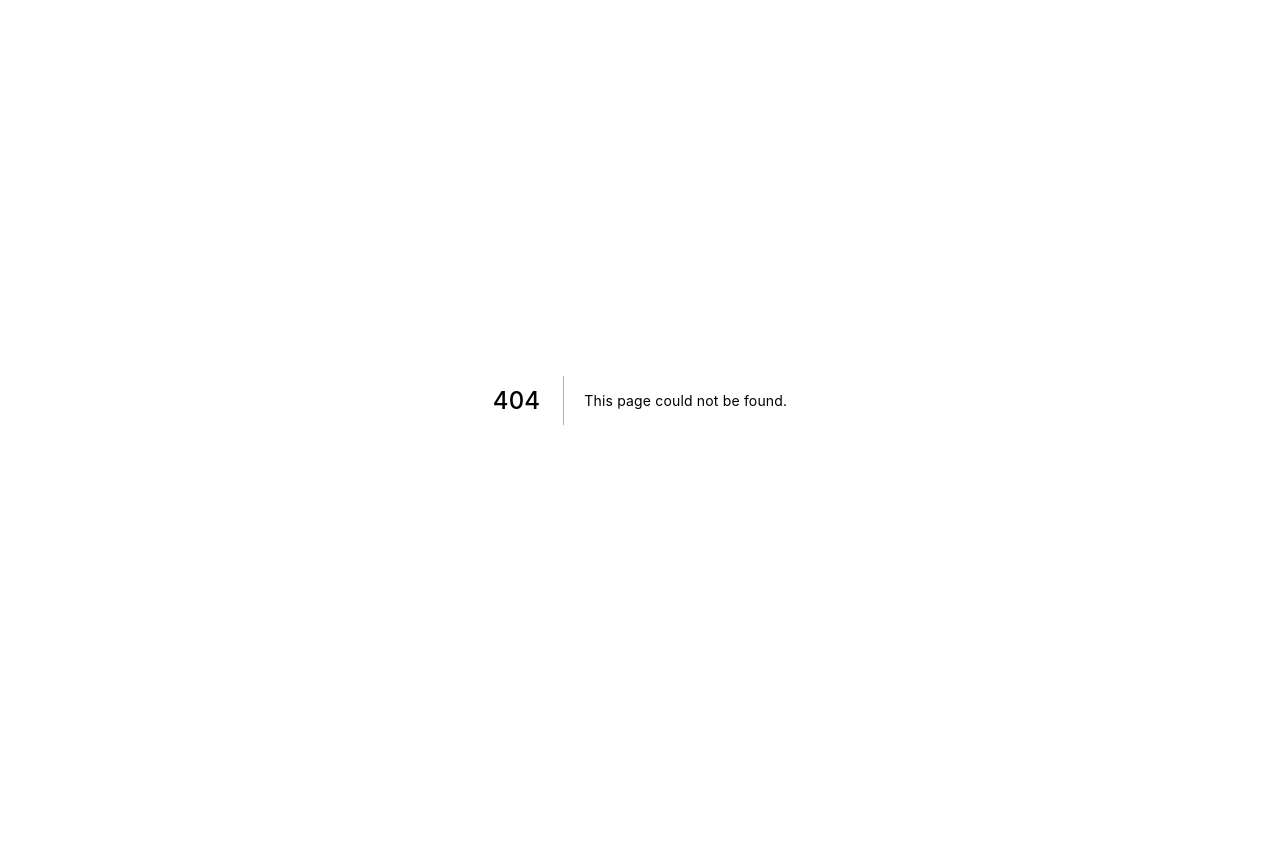
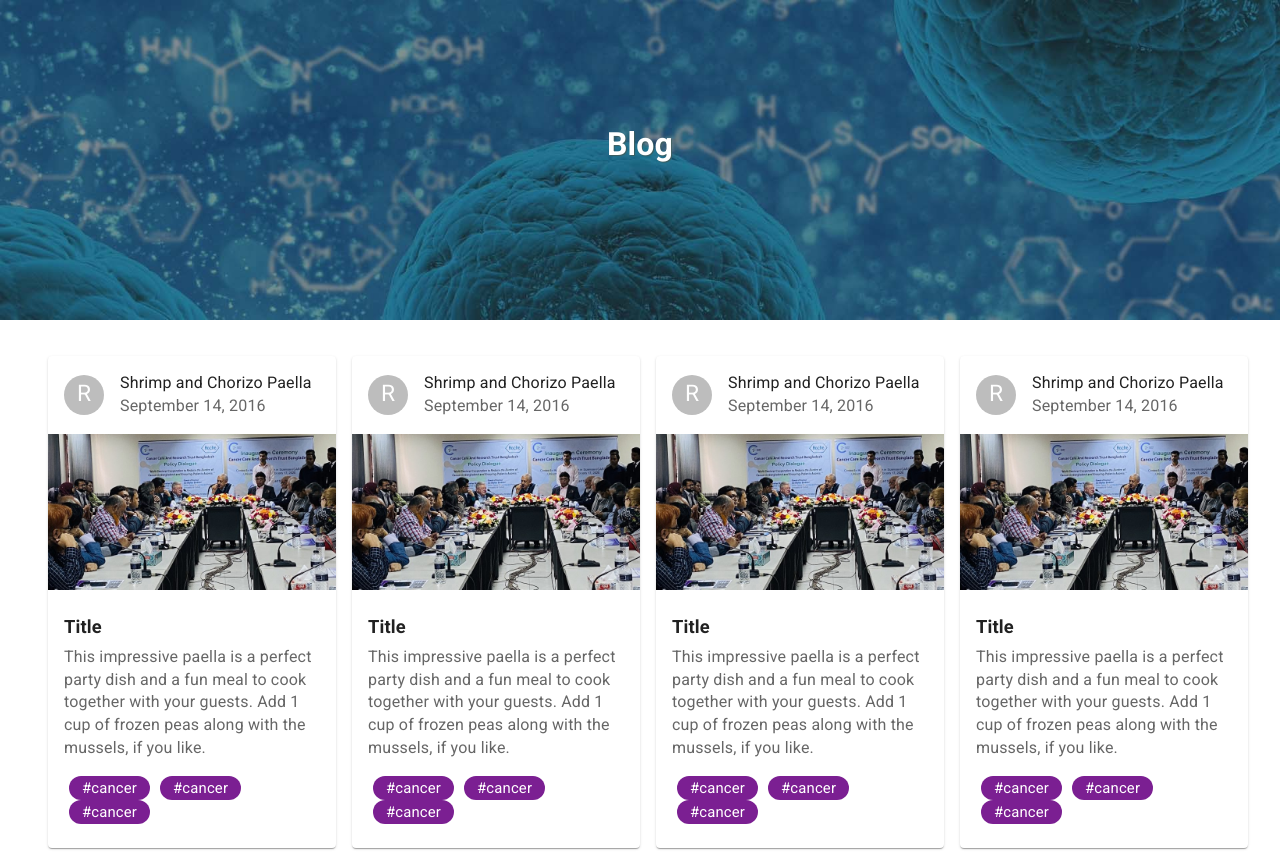
Before and after one commit to MoodsingerSF/ccrt-clinic, a Next.js app: page /blogs in a window 1280 px wide. Before the commit this address had no page. Before the commit the page ends 800 px from the top, so only its background shows below. Built offline with nearby package versions, Linux system fonts and the light colour scheme.

Commit message:
ccrt-blog:modified blog card,rename blogs,create blog details screen

```diff
--- a/components/cards/BlogCard.js
+++ b/components/cards/BlogCard.js
@@ -1,7 +1,6 @@
 import React from "react";
+import Image from "next/image";
 import blog from "../../public/image/blog/blog1.jpeg";
-
-import Image from "next/image";
 import {
   Avatar,
   Card,
@@ -13,9 +12,11 @@
   Typography,
 } from "@mui/material";
 import { useStyles } from "../../styles/blogstyle";
+import { useRouter } from "next/router";
 
-const BlogCard = () => {
+const BlogCard = ({ blogId }) => {
   const classes = useStyles();
+  const router = useRouter();
   return (
     <Grid
       container
@@ -23,6 +24,9 @@
       justifyContent="center"
       alignItems="center"
       className={classes.ccrt__blog__body__container}
+      onClick={() => {
+        router.push("/blogs/" + blogId);
+      }}
     >
       <Grid item xs={12} sm={6} md={4} lg={3}>
         <Grid container>
--- a/pages/blog.js
+++ b/pages/blogs/index.js
@@ -2,12 +2,16 @@
 import Image from "next/image";
 import Head from "next/head";
 import { Grid } from "@mui/material";
-import { useStyles } from "../styles/blogstyle";
-import img from "../public/image/ccrt-bg/CCRT_bg.jpg";
-import BlogCard from "../components/cards/BlogCard";
+import { useStyles } from "../../styles/blogstyle";
+import img from "../../public/image/ccrt-bg/CCRT_bg.jpg";
+import BlogCard from "../../components/cards/BlogCard";
+import { useRouter } from "next/router";
 
 const BlogScreen = () => {
   const classes = useStyles();
+
+  const router = useRouter();
+
   return (
     <>
       <Head>
@@ -23,7 +27,9 @@
           <h2 className={classes.ccrt__blog__header__title}>Blog</h2>
         </Grid>
         <Grid container justifyContent="center" alignItems="center">
-          <BlogCard />
+          {blogData.map((item) => (
+            <BlogCard blogId={item.id} />
+          ))}
         </Grid>
       </Grid>
     </>
@@ -31,3 +37,9 @@
 };
 
 export default BlogScreen;
+
+const blogData = [
+  {
+    id: 1,
+  },
+];
```
Also changed, not shown: pages/blogs/[blogId].js (added, +7 -0 lines).
